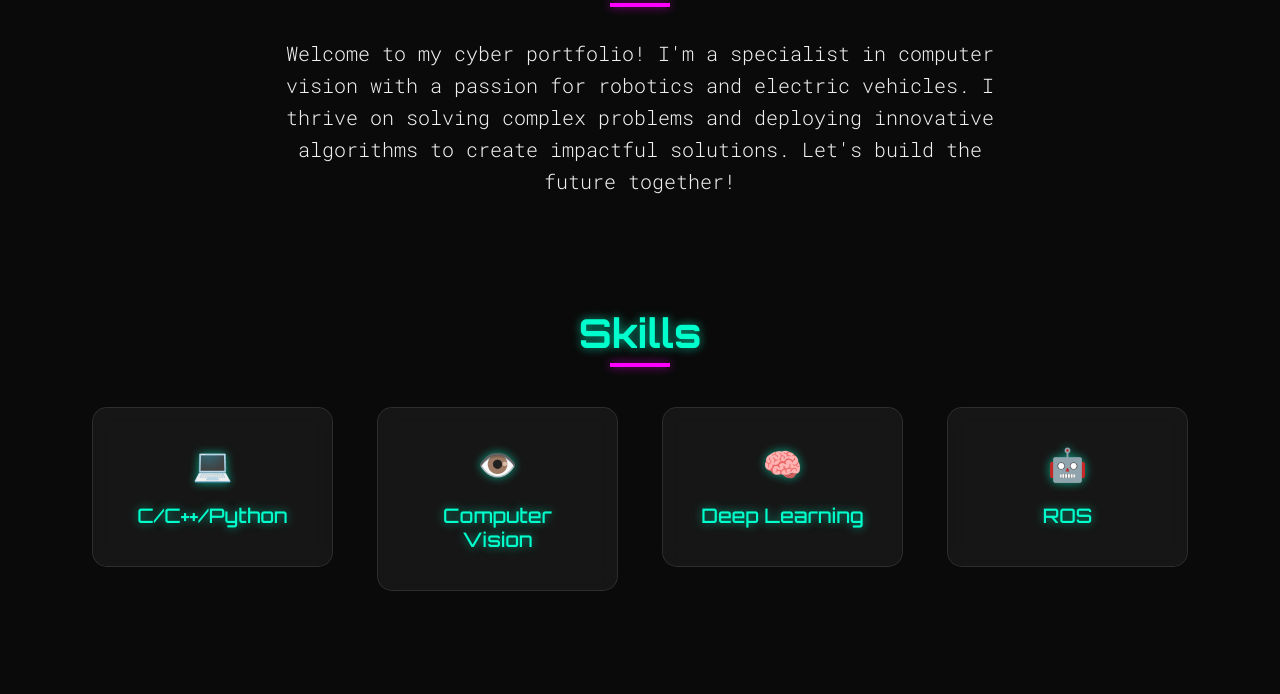
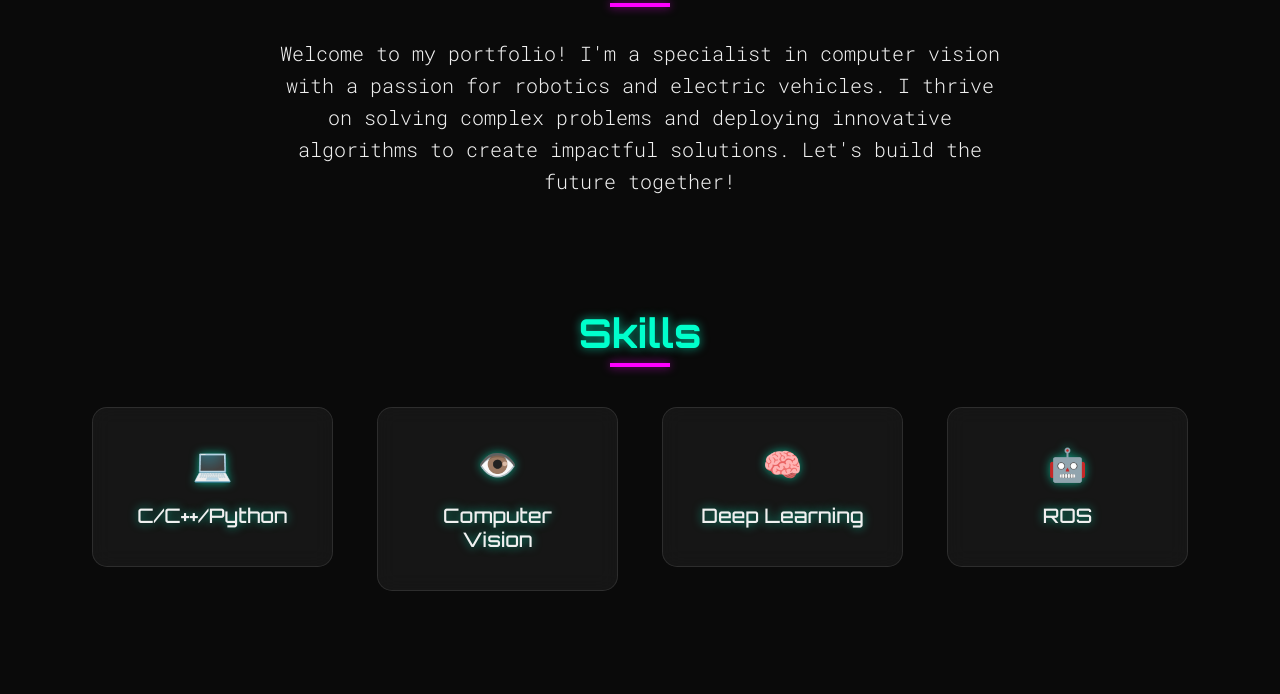
Before and after one commit to Indrapuma/indrapuma.github.io, a plain HTML site: page index.html in a window 1280 px wide. Shown: the part 743-1437 px from the top of the page. Drawn offline with nearby package versions, Linux system fonts and the light colour scheme.

Commit message:
Update index.html

```diff
--- a/index.html
+++ b/index.html
@@ -3,7 +3,7 @@
   <head>
     <meta charset="UTF-8" />
     <meta name="viewport" content="width=device-width, initial-scale=1.0" />
-    <title>Indra's Cyber Portfolio</title>
+    <title>Indra's Portfolio</title>
     <link href="https://cdn.jsdelivr.net/npm/bootstrap@5.3.0/dist/css/bootstrap.min.css" rel="stylesheet" />
     <link href="https://fonts.googleapis.com/css2?family=Orbitron:wght@400;500;600;700&family=Roboto+Mono:wght@300;400;500&display=swap" rel="stylesheet" />
     <style>
@@ -31,7 +31,7 @@
       h5,
       h6 {
         font-family: 'Orbitron', sans-serif;
-        color: var(--primary-color);
+        color: var(--light-color);
         text-shadow: 0 0 10px var(--glow-color);
       }
 
@@ -243,7 +243,7 @@
         <div class="row justify-content-center">
           <div class="col-lg-8 text-center">
             <p class="lead">
-              Welcome to my cyber portfolio! I'm a specialist in computer vision with a passion for robotics and electric vehicles. I thrive on solving complex problems and deploying innovative algorithms to create impactful solutions. Let's build the future together!
+              Welcome to my portfolio! I'm a specialist in computer vision with a passion for robotics and electric vehicles. I thrive on solving complex problems and deploying innovative algorithms to create impactful solutions. Let's build the future together!
             </p>
           </div>
         </div>
@@ -322,7 +322,7 @@
     <!-- Footer -->
     <footer>
       <div class="container">
-        <p class="mb-0">&copy; 2023 Indra Putra Mahayuda. All rights reserved.</p>
+        <p class="mb-0">&copy; 2025 Indra Putra Mahayuda. All rights reserved.</p>
       </div>
     </footer>
 
```
